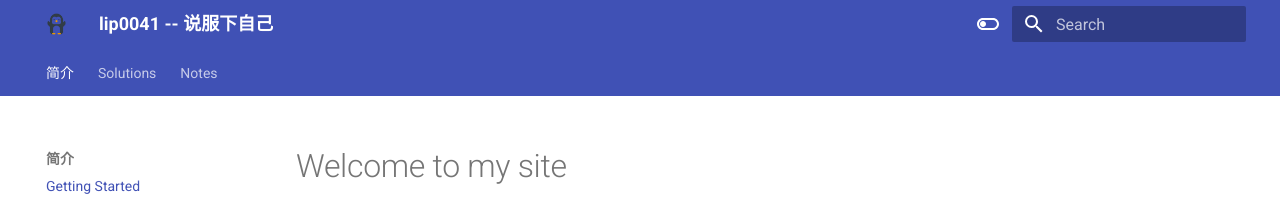
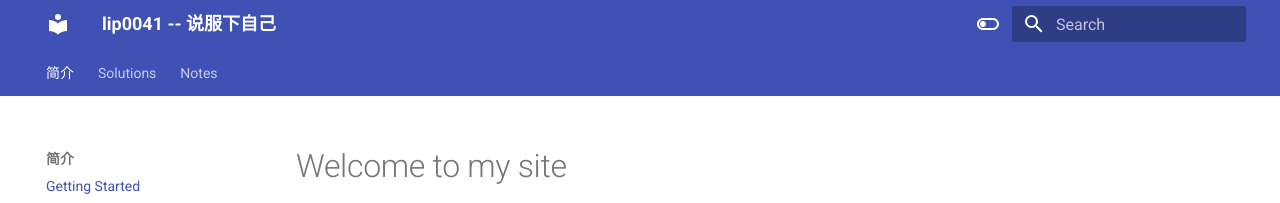
Before and after one commit to lip0041/notes, an MkDocs documentation site: the page built from docs/index.md, in a window 1280 px wide. Shown: the top 203 px of the page. Built offline with MkDocs 1.6.1 and Material for MkDocs 9.7.7, drawn with Linux system fonts in a browser that asks for light colours.

Commit message:
update icon

```diff
--- a/mkdocs.yml
+++ b/mkdocs.yml
@@ -73,7 +73,6 @@ theme:
       toggle:
         icon: material/toggle-switch
         name: Switch to light mode
-  logo: icons/penguin.png
   features:
     - content.code.annotate
     - content.tabs.link
```
